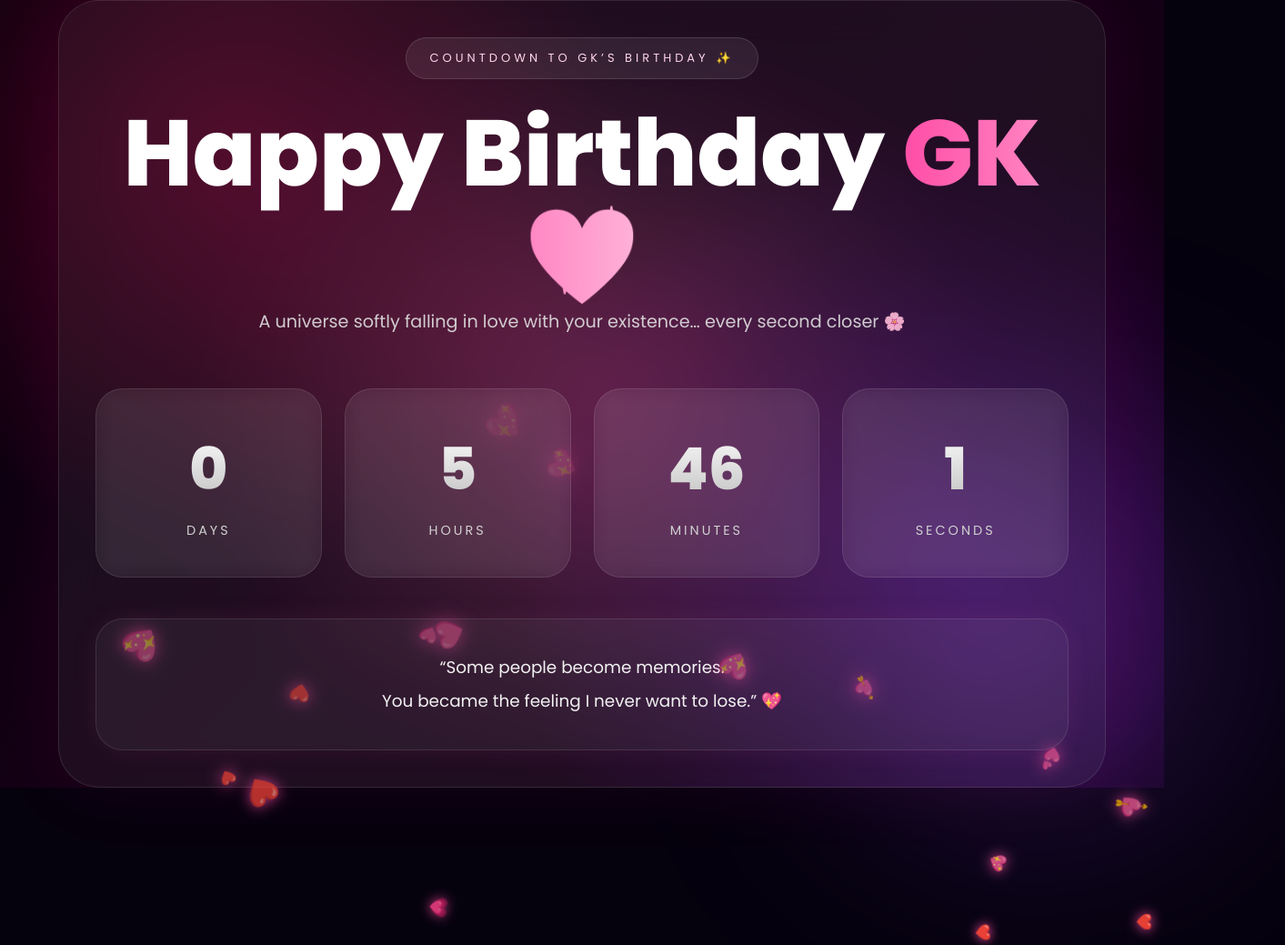
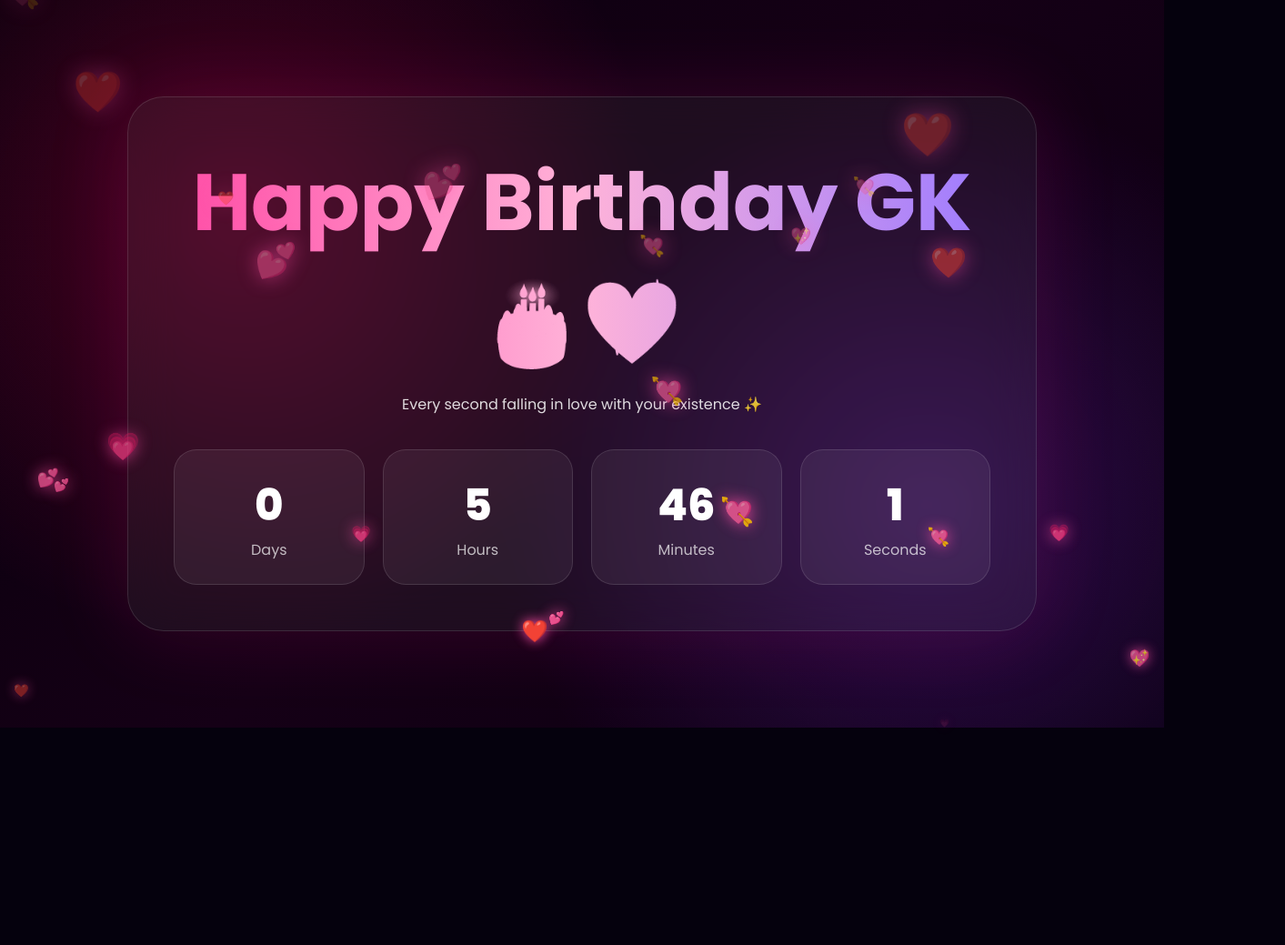
Before and after one commit to sujalbalapure5-dot/GK-s-B-Day-It-Issss, a plain HTML site: page index.html in a window 1280 px wide. Shown: the top 1039 px of the page at 91% size, 1413 px wide, since content can reach past the window. After the commit the page ends 802 px from the top, so only its background shows below. Drawn offline with Linux system fonts and the light colour scheme.

Commit message:
Update index.html

```diff
--- a/index.html
+++ b/index.html
@@ -1,11 +1,11 @@
 <!DOCTYPE html>
 <html lang="en">
 <head>
-<meta charset="UTF-8" />
-<meta name="viewport" content="width=device-width, initial-scale=1.0"/>
+<meta charset="UTF-8">
+<meta name="viewport" content="width=device-width, initial-scale=1.0">
 <title>GK Birthday Countdown 💖</title>
 
-<link href="https://fonts.googleapis.com/css2?family=Poppins:wght@300;400;500;600;700;800&display=swap" rel="stylesheet">
+<link href="https://fonts.googleapis.com/css2?family=Poppins:wght@300;400;600;700;800&display=swap" rel="stylesheet">
 
 <style>
 
@@ -18,26 +18,24 @@ font-family:'Poppins',sans-serif;
 
 body{
 min-height:100vh;
+display:flex;
+align-items:center;
+justify-content:center;
 overflow:hidden;
 background:#05010d;
 color:white;
-display:flex;
-align-items:center;
-justify-content:center;
-position:relative;
 }
 
-/* ✨ romantic animated background */
+/* romantic background */
 .bg{
 position:absolute;
 inset:0;
 background:
-radial-gradient(circle at 20% 20%, rgba(255, 0, 122, 0.25), transparent 35%),
-radial-gradient(circle at 80% 70%, rgba(123, 44, 255, 0.25), transparent 40%),
-radial-gradient(circle at 50% 50%, rgba(255, 182, 193, 0.12), transparent 60%),
-linear-gradient(135deg,#05010d,#120018,#0a0015);
+radial-gradient(circle at 20% 30%, rgba(255,0,120,0.25), transparent 40%),
+radial-gradient(circle at 80% 70%, rgba(120,60,255,0.25), transparent 40%),
+linear-gradient(135deg,#05010d,#120018,#070012);
 animation:bgMove 10s ease-in-out infinite alternate;
-z-index:-2;
+z-index:-3;
 }
 
 @keyframes bgMove{
@@ -45,161 +43,91 @@ z-index:-2;
 100%{filter:hue-rotate(20deg);}
 }
 
-/* soft glow orbs */
-.glow{
-position:absolute;
-width:520px;
-height:520px;
-border-radius:50%;
-background:radial-gradient(circle, rgba(255,20,147,0.4), transparent 70%);
-filter:blur(120px);
-animation:float 6s ease-in-out infinite;
-z-index:-1;
+/* MAIN BOX */
+.container{
+width:90%;
+max-width:1000px;
+text-align:center;
+padding:50px;
+backdrop-filter:blur(25px);
+background:rgba(255,255,255,0.05);
+border:1px solid rgba(255,255,255,0.12);
+border-radius:40px;
+box-shadow:0 0 90px rgba(255,20,147,0.15);
 }
 
-.glow2{
-background:radial-gradient(circle, rgba(155,77,255,0.4), transparent 70%);
-right:-120px;
-bottom:-120px;
-animation-delay:2s;
+/* TITLE */
+h1{
+font-size:clamp(2.5rem,7vw,5.5rem);
+background:linear-gradient(90deg,#ff4da6,#ffb3d9,#9d7bff);
+-webkit-background-clip:text;
+-webkit-text-fill-color:transparent;
+margin-bottom:10px;
 }
 
-@keyframes float{
-0%,100%{transform:translateY(0px) scale(1);}
-50%{transform:translateY(-25px) scale(1.05);}
+p{
+opacity:0.85;
+margin-bottom:35px;
+line-height:1.8;
 }
 
-/* container */
-.container{
-width:90%;
-max-width:1200px;
-text-align:center;
-padding:40px;
-backdrop-filter:blur(25px);
-background:rgba(255,255,255,0.05);
-border:1px solid rgba(255,255,255,0.1);
-border-radius:45px;
-box-shadow:0 0 80px rgba(255,20,147,0.08);
-}
-
-/* tag */
-.tag{
-display:inline-block;
-padding:12px 26px;
-border-radius:100px;
-background:rgba(255,255,255,0.08);
-border:1px solid rgba(255,255,255,0.12);
-margin-bottom:25px;
-font-size:13px;
-letter-spacing:4px;
-text-transform:uppercase;
-color:#ffd6ec;
-}
-
-/* title */
-h1{
-font-size:clamp(3rem,8vw,7rem);
-font-weight:800;
-line-height:1.1;
-}
-
-.gradient{
-background:linear-gradient(90deg,#ff4da6,#ffb3d9,#9d7bff,#ff66c4);
--webkit-background-clip:text;
--webkit-text-fill-color:transparent;
-background-size:300%;
-animation:shine 5s linear infinite;
-}
-
-@keyframes shine{
-0%{background-position:0%;}
-100%{background-position:300%;}
-}
-
-.subtitle{
-max-width:800px;
-margin:auto;
-color:#e0e0e0;
-font-size:1.2rem;
-line-height:1.8;
-margin-bottom:55px;
-opacity:0.9;
-}
-
-/* countdown cards */
+/* countdown */
 .countdown{
 display:grid;
-grid-template-columns:repeat(auto-fit,minmax(180px,1fr));
-gap:25px;
-margin-bottom:45px;
+grid-template-columns:repeat(auto-fit,minmax(160px,1fr));
+gap:20px;
 }
 
 .card{
+padding:25px;
+border-radius:25px;
 background:rgba(255,255,255,0.06);
-border:1px solid rgba(255,255,255,0.1);
-padding:40px 20px;
-border-radius:30px;
-transition:0.4s;
-backdrop-filter:blur(10px);
+border:1px solid rgba(255,255,255,0.12);
+transition:0.3s;
 }
 
 .card:hover{
-transform:translateY(-10px) scale(1.04);
-box-shadow:0 0 40px rgba(255,105,180,0.15);
+transform:scale(1.05);
 }
 
 .number{
-font-size:4rem;
+font-size:3rem;
 font-weight:800;
-background:linear-gradient(to bottom,#fff,#bbb);
--webkit-background-clip:text;
--webkit-text-fill-color:transparent;
 }
 
 .label{
-margin-top:10px;
-letter-spacing:3px;
-text-transform:uppercase;
-color:#d0d0d0;
-font-size:0.9rem;
+opacity:0.7;
 }
 
-/* message */
-.message{
-margin-top:30px;
-padding:35px;
-border-radius:30px;
-background:rgba(255,255,255,0.05);
-border:1px solid rgba(255,255,255,0.1);
-font-size:1.15rem;
-line-height:2;
-color:#f2f2f2;
-box-shadow:0 0 30px rgba(255,105,180,0.08);
-}
+/* =========================
+   💖 FIXED FLOATING HEARTS
+========================= */
 
-/* ❤️ floating hearts */
 .heart{
 position:absolute;
-color:#ff4da6;
+bottom:-20px;
+font-size:20px;
 opacity:0.8;
 animation:floatUp linear forwards;
 pointer-events:none;
-filter:drop-shadow(0 0 8px #ff4da6);
+filter:drop-shadow(0 0 10px #ff4da6);
 }
 
 @keyframes floatUp{
 0%{
-transform:translateY(100vh) scale(0.5) rotate(0deg);
+transform:translateY(0) scale(0.6);
 opacity:0;
 }
-20%{opacity:1;}
+10%{
+opacity:1;
+}
 100%{
-transform:translateY(-10vh) scale(1.6) rotate(360deg);
+transform:translateY(-120vh) scale(1.6);
 opacity:0;
 }
 }
 
-/* final birthday screen */
+/* birthday screen */
 .birthday-screen{
 position:fixed;
 inset:0;
@@ -208,16 +136,20 @@ align-items:center;
 justify-content:center;
 flex-direction:column;
 text-align:center;
-background:
-radial-gradient(circle,#ff149322,transparent 60%),
-#05010d;
+background:radial-gradient(circle,#ff149322,transparent 60%),#05010d;
 z-index:100;
 }
 
-.birthday-screen h2{
-font-size:clamp(3rem,8vw,6rem);
-margin-bottom:20px;
-text-shadow:0 0 30px #ff4da6;
+button{
+margin-top:20px;
+padding:18px 40px;
+border:none;
+border-radius:40px;
+cursor:pointer;
+font-size:1rem;
+font-weight:600;
+color:white;
+background:linear-gradient(90deg,#ff4da6,#9d7bff);
 }
 
 </style>
@@ -226,88 +158,90 @@ text-shadow:0 0 30px #ff4da6;
 <body>
 
 <div class="bg"></div>
-<div class="glow"></div>
-<div class="glow glow2"></div>
 
-<div class="container">
+<div class="container" id="main">
 
-<div class="tag">Countdown To GK’s Birthday ✨</div>
-
-<h1>Happy Birthday <span class="gradient">GK 💖</span></h1>
-
-<p class="subtitle">
-A universe softly falling in love with your existence… every second closer 🌸
-</p>
+<h1>Happy Birthday GK 🎂💖</h1>
+<p>Every second falling in love with your existence ✨</p>
 
 <div class="countdown">
-<div class="card"><div class="number" id="days">00</div><div class="label">Days</div></div>
-<div class="card"><div class="number" id="hours">00</div><div class="label">Hours</div></div>
-<div class="card"><div class="number" id="minutes">00</div><div class="label">Minutes</div></div>
-<div class="card"><div class="number" id="seconds">00</div><div class="label">Seconds</div></div>
-</div>
 
-<div class="message">
-“Some people become memories.<br>
-You became the feeling I never want to lose.” 💖
+<div class="card"><div class="number" id="d">00</div><div class="label">Days</div></div>
+<div class="card"><div class="number" id="h">00</div><div class="label">Hours</div></div>
+<div class="card"><div class="number" id="m">00</div><div class="label">Minutes</div></div>
+<div class="card"><div class="number" id="s">00</div><div class="label">Seconds</div></div>
+
 </div>
 
 </div>
 
-<div class="birthday-screen" id="birthdayScreen">
-<h2 class="gradient">HAPPY BIRTHDAY GK 🎂💖</h2>
+<div class="birthday-screen" id="bd">
+
+<h1>HAPPY BIRTHDAY GK 💖🎂</h1>
+
+<button onclick="unlock()">🎁 Reveal Gift</button>
+
 </div>
 
 <script>
 
-const targetDate = new Date("May 29, 2026 00:00:00").getTime();
+const target = new Date("May 29, 2026 00:00:00").getTime();
+const giftPage = "gift.html";
 
-function updateCountdown(){
+function update(){
 
 const now = new Date().getTime();
-const distance = targetDate - now;
+const diff = target - now;
 
-if(distance < 0){
-document.getElementById("birthdayScreen").style.display="flex";
+if(diff < 0){
+document.getElementById("main").style.display="none";
+document.getElementById("bd").style.display="flex";
 return;
 }
 
-document.getElementById("days").innerText =
-Math.floor(distance/(1000*60*60*24));
-
-document.getElementById("hours").innerText =
-Math.floor((distance%(1000*60*60*24))/(1000*60*60));
-
-document.getElementById("minutes").innerText =
-Math.floor((distance%(1000*60*60))/(1000*60));
-
-document.getElementById("seconds").innerText =
-Math.floor((distance%(1000*60))/1000);
+document.getElementById("d").innerText=Math.floor(diff/(1000*60*60*24));
+document.getElementById("h").innerText=Math.floor((diff%(1000*60*60*24))/(1000*60*60));
+document.getElementById("m").innerText=Math.floor((diff%(1000*60*60))/(1000*60));
+document.getElementById("s").innerText=Math.floor((diff%(1000*60))/1000);
 
 }
 
-setInterval(updateCountdown,1000);
+setInterval(update,1000);
 
-/* ❤️ more natural floating hearts */
+/* =========================
+   💖 FIXED HEART SYSTEM
+========================= */
+
 function createHeart(){
 
 const heart=document.createElement("div");
 
 heart.classList.add("heart");
 
-const hearts=["💖","❤️","💕","💗","💘"];
-heart.innerHTML = hearts[Math.floor(Math.random()*hearts.length)];
+const emojis=["💖","❤️","💕","💗","💘"];
 
-heart.style.left=Math.random()*100+"vw";
-heart.style.fontSize=(Math.random()*20+15)+"px";
-heart.style.animationDuration=(Math.random()*4+4)+"s";
+heart.innerHTML = emojis[Math.floor(Math.random()*emojis.length)];
+
+heart.style.left = Math.random()*100 + "vw";
+
+heart.style.fontSize = (Math.random()*25 + 12) + "px";
+
+heart.style.animationDuration = (Math.random()*4 + 4) + "s";
+
+heart.style.opacity = Math.random();
 
 document.body.appendChild(heart);
 
-setTimeout(()=>heart.remove(),9000);
+setTimeout(()=>heart.remove(),8000);
 
 }
 
-setInterval(createHeart,250);
+setInterval(createHeart,200); // smoother + more continuous flow
+
+function unlock(){
+localStorage.setItem("gift","true");
+window.location.href=giftPage;
+}
 
 </script>
 
```
